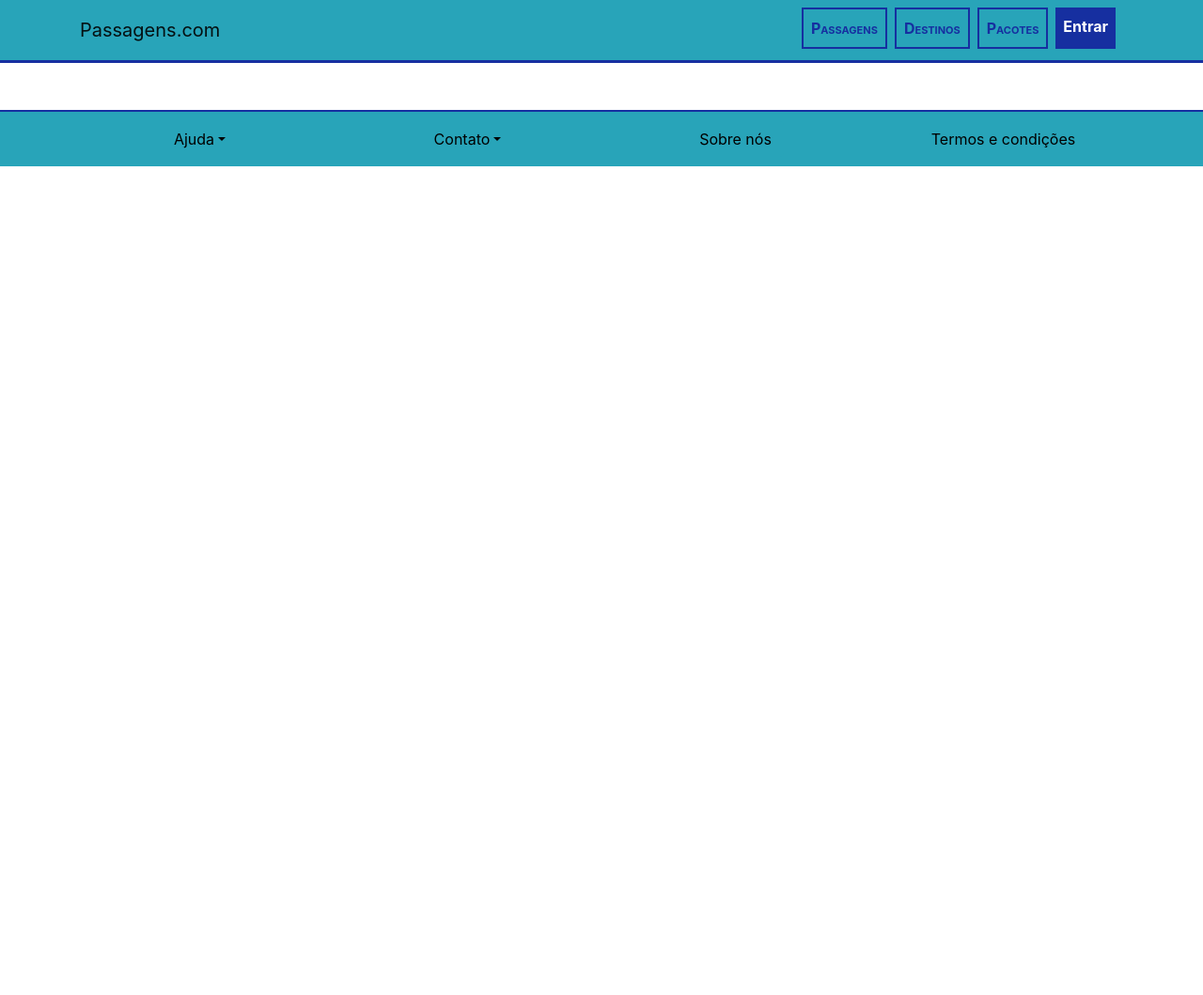
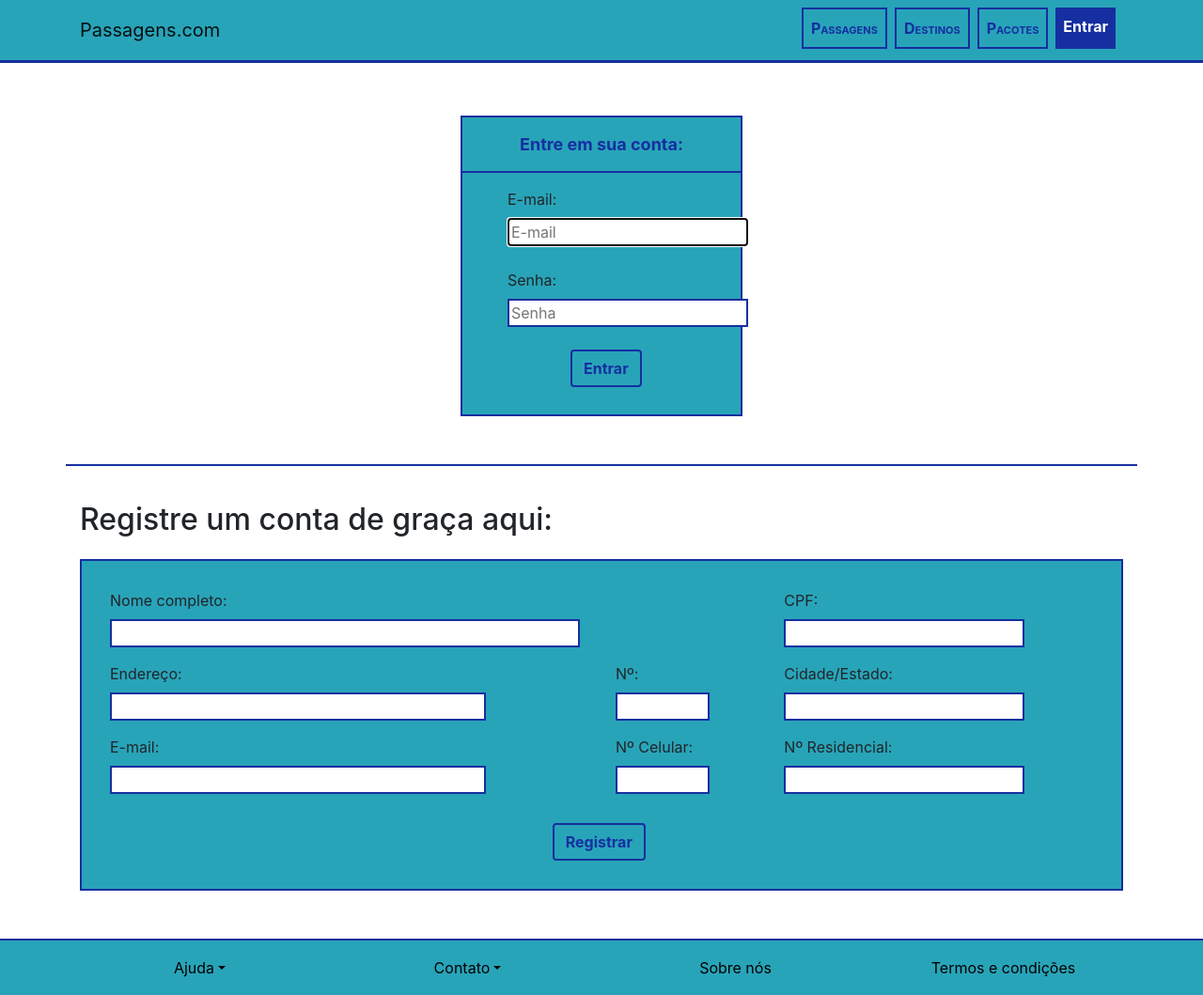
Before and after one commit to JoseDPiva/Projeto-WEB-II, a plain HTML site: page pagina-registro.html in a window 1280 px wide. Shown: the whole page at 94% size. Before the commit the page ends 800 px from the top, so only its background shows below. Drawn offline with nearby package versions, Linux system fonts and the light colour scheme.

Commit message:
mudanças pg registro

```diff
--- a/css/custom.css
+++ b/css/custom.css
@@ -4,6 +4,7 @@
     font-variant: small-caps;
     font-weight: bold;
     color: rgb(22, 47, 160);
+    text-align: center;
 }
 
 #nav-item {
@@ -12,6 +13,7 @@
 
 #nav-entrar {
     background-color: rgb(22, 47, 160);
+    text-align: center;
 }
 
 #nav-entrar-texto {
@@ -27,17 +29,18 @@
 }
 
 #col-1-top-section {
-    margin-top : 100px;
+    margin-top: 13%;
 }
 
 #img-header {
     width: 100%;
     height: 300px;
     background-size: cover;
+    margin-top: 5%;
 }
 
 #section-top {
-    margin-bottom: 60px;
+    margin-bottom: 5%;
 }
 
 #destino-home-div {
@@ -45,8 +48,8 @@
 }
 
 #form-escolha-destino {
-    margin-left: 45px;
-    margin-right: 45px;
+    margin-left: 5%;
+    margin-right: 5%;
 }
 
 #btn-escolha-destino {
@@ -57,11 +60,12 @@
     border-bottom-style: solid;
     border-bottom-width: 2px;
     border-bottom-color: rgb(22, 47, 160);
-    padding-bottom: 60px;
+    padding-bottom: 5%;
 }
 
-#p-pacotes-home, #p-novos-lugares-home {
-    margin-bottom: -0px;
+#p-pacotes-home,
+#p-novos-lugares-home {
+    margin-bottom: 0px;
 }
 
 #img-salvador {
@@ -70,16 +74,16 @@
 }
 
 #div-pacotes-home {
-    margin-top: 100px;
+    margin-top: 10%;
 }
 
 #div-novos-lugares-home {
-    margin-top: 150px;
+    margin-top: 13%;
 }
 
 #img-guilin {
-    height: 90%;
-    margin-top: 30px;
+    height: 80%;
+    margin-top: 5%;
 }
 
 #footer {
@@ -87,32 +91,119 @@
     border-top-width: 2px;
     border-top-color: rgb(22, 47, 160);
     padding: 10px;
-    margin-top: 50px;
     background-color: rgb(40, 164, 185);
     text-align: center;
 }
 
 #btn-sobre-nos {
-    background-color:  rgb(40, 164, 185);
+    background-color: rgb(40, 164, 185);
 }
 
 #paris {
     scale: 90%;
     max-width: 100%;
     height: auto;
-    margin-left: -37px;
 }
 
 #div-destinos-populares-home {
-    margin-top: 100px;
-    margin-left: -30px;
+    margin-top: 10%;
 }
 
 #section-destinos-pop-home {
     border-bottom-style: solid;
     border-bottom-width: 2px;
     border-bottom-color: rgb(22, 47, 160);
-    padding-bottom: 50px;
+    padding-bottom: 5%;
 }
 
 /*!--CSS página registro--!*/
+
+#form-login {
+    background-color: rgb(40, 164, 185);
+    width: 300px;
+    height: 320px;
+    justify-items: auto;
+    margin: auto;
+    margin-top: 5%;
+    padding-top: 15px;
+}
+
+#input-email-login,
+#input-senha-login,
+#form-login,
+#inputNome,
+#inputCPF,
+#inputEndereço,
+#numeroEndereço,
+#inputCidadeEstado,
+#inputEmail,
+#inputNumeroCelular,
+#inputNumeroResidencial {
+    border: 2px solid rgb(22, 47, 160);
+}
+
+#btn-form {
+    background-color: rgb(40, 164, 185);
+    border: 2px solid rgb(22, 47, 160);
+    margin-left: 115px;
+    color: rgb(22, 47, 160);
+    font-weight: bold;
+}
+
+#p-form {
+    text-align: center;
+    color: rgb(22, 47, 160);
+    font-weight: bold;
+    font-size: large;
+    border-bottom-width: 2px;
+    border-bottom-color: rgb(22, 47, 160);
+    border-bottom-style: solid;
+    padding-bottom: 15px;
+}
+
+#section-login {
+    border-bottom-style: solid;
+    border-bottom-width: 2px;
+    border-bottom-color: rgb(22, 47, 160);
+    padding-bottom: 4%;
+}
+
+#section-registro-conta {
+    margin-top: 3%;
+    margin-bottom: 4%;
+}
+
+#h2-form-registro {
+    margin-bottom: 2%;
+}
+
+#form-registro-conta {
+    background-color: rgb(40, 164, 185);
+    padding: 30px;
+    border-style: solid;
+    border-width: 2px;
+    border-color: rgb(22, 47, 160);
+}
+
+#inputNome {
+    width: 500px;
+}
+
+#btn-registro {
+    background-color: rgb(40, 164, 185);
+    border: 2px solid rgb(22, 47, 160);
+    color: rgb(22, 47, 160);
+    font-weight: bold;
+    margin-top: 3%;
+    margin-left: 45%;
+}
+
+#numeroEndereço,
+#inputNumeroCelular {
+    width: 100px;
+}
+
+#inputEndereço,
+#inputEmail {
+    width: 400px;
+}
--- a/pagina-registro.html
+++ b/pagina-registro.html
@@ -17,7 +17,7 @@
 
         <div class="container">
 
-            <a class="navbar-brand" href="">Passagens.com</a>
+            <a class="navbar-brand" href="index.html">Passagens.com</a>
 
             <button class="navbar-toggler" type="button" data-toggle="collapse" data-target="#navbarSite">
                 <span class="navbar-toggler-icon"></span>
@@ -45,6 +45,80 @@
             </div>
         </div>
     </nav>
+
+    <section class="container" id="section-login">
+
+        <form action="" id="form-login" class="form">
+
+            <p id="p-form">Entre em sua conta:</p>
+            <label for="email-login" class="ml-5">E-mail:</label><br>
+            <input type="email" class="ml-5" placeholder="E-mail" name="email-login" id="input-email-login" required
+                autofocus><br><br>
+            <label for="senha-login" class="ml-5">Senha:</label><br>
+            <input type="password" class="ml-5" placeholder="Senha" name="senha-login" id="input-senha-login" size="20"
+                maxlength="20" minlength="6" required><br><br>
+            <button type="submit" class="btn" id="btn-form">Entrar</button>
+        </form>
+    </section>
+
+    <section class="container" id="section-registro-conta">
+
+        <h2 id="h2-form-registro">Registre um conta de graça aqui:</h2>
+
+        <form action="" id="form-registro-conta">
+
+            <div class="row">
+
+                <div class="col-lg-8">
+                    <label for="inputNome">Nome completo:</label><br>
+                    <input type="text" name="nome-registro" id="inputNome">
+                </div>
+
+                <div class="col-lg-4">
+                    <label for="inputCPF">CPF:</label><br>
+                    <input type="text" name="CPF-registro" id="inputCPF">
+                </div>
+            </div>
+
+            <div class="row mt-3">
+
+                <div class="col-lg-6">
+                    <label for="inputEndereço">Endereço:</label><br>
+                    <input type="text" name="endereço" id="inputEndereço">
+                </div>
+
+                <div class="col-lg-2">
+                    <label for="inputNumeroEndereço">Nº:</label><br>
+                    <input type="text" name="numeroEndereço" id="numeroEndereço">
+                </div>
+
+                <div class="col-lg-4">
+                    <label for="inputCidadeEstado">Cidade/Estado:</label><br>
+                    <input type="text" name="cidadeEstado" id="inputCidadeEstado">
+                </div>
+            </div>
+
+            <div class="row mt-3">
+
+                <div class="col-lg-6">
+                    <label for="inputEmail">E-mail:</label><br>
+                    <input type="email" name="email" id="inputEmail">
+                </div>
+
+                <div class="col-lg-2">
+                    <label for="inputNumeroCelular">Nº Celular:</label><br>
+                    <input type="text" name="numeroCelular" id="inputNumeroCelular">
+                </div>
+
+                <div class="col-lg-4">
+                    <label for="inputNumeroResidencial">Nº Residencial:</label><br>
+                    <input type="text" name="numeroResidencial" id="inputNumeroResidencial">
+                </div>
+            </div>
+
+            <button type="submit" class="btn" id="btn-registro">Registrar</button>
+        </form>
+    </section>
 
     <section>
 
```
Also changed, not shown: index.html (+4 -4 lines).
